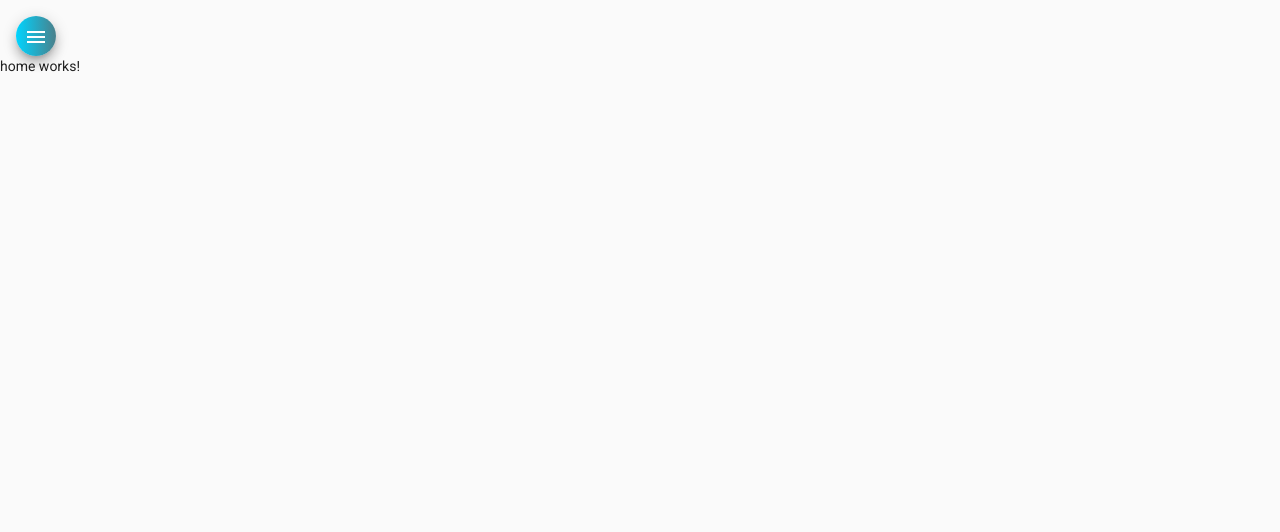
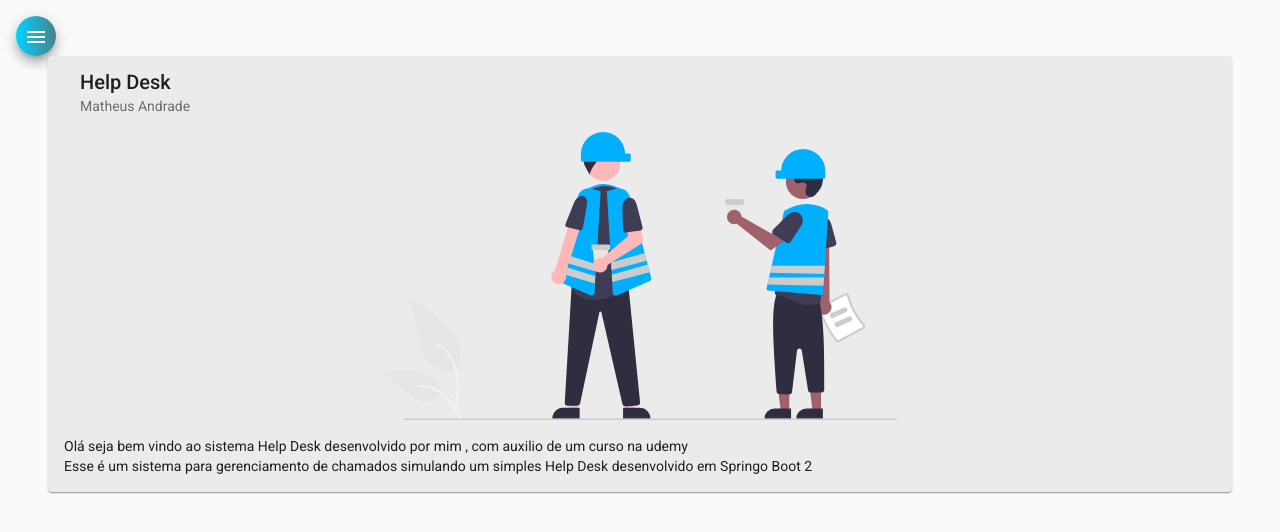
Before and after one commit to mah-andrade/HelpDesk-frontend, an Angular app: page /home in a window 1280 px wide. Shown: the top 532 px of the page. Built offline with nearby package versions, Linux system fonts and the light colour scheme.

Commit message:
HTML E CSS para componente home

```diff
--- a/src/app/components/home/home.component.css
+++ b/src/app/components/home/home.component.css
@@ -0,0 +1,9 @@
+.card{
+    width: 90%;
+    margin: auto;
+    background-color: rgb(235, 235, 235);
+}
+
+img{
+    height: 18rem;
+}
--- a/src/app/components/home/home.component.html
+++ b/src/app/components/home/home.component.html
@@ -1 +1,13 @@
-<p>home works!</p>
+<mat-card class="card">
+    <mat-card-header>
+      <mat-card-title>Help Desk</mat-card-title>
+      <mat-card-subtitle>Matheus Andrade</mat-card-subtitle>
+    </mat-card-header>
+    <img mat-card-image src="assets/img/home-image.svg" alt="Image Home Help Desk">
+    <mat-card-content>
+      <p>
+        Olá seja bem vindo ao sistema Help Desk desenvolvido por mim , com auxilio de um curso na udemy<br>
+        Esse é um sistema para gerenciamento de chamados simulando um simples Help Desk desenvolvido em Springo Boot 2
+      </p>
+    </mat-card-content>
+  </mat-card>
--- a/src/app/components/nav/nav.component.html
+++ b/src/app/components/nav/nav.component.html
@@ -3,7 +3,7 @@
         <img src="assets/img/side-image.svg" alt="Imagem de navegação">
         <mat-nav-list class="nav-list">
 
-            <a mat-list-item routerLink="/">
+            <a mat-list-item routerLink="/home">
                 <i class="material-icons">home</i>
                 Home
             </a>
```
